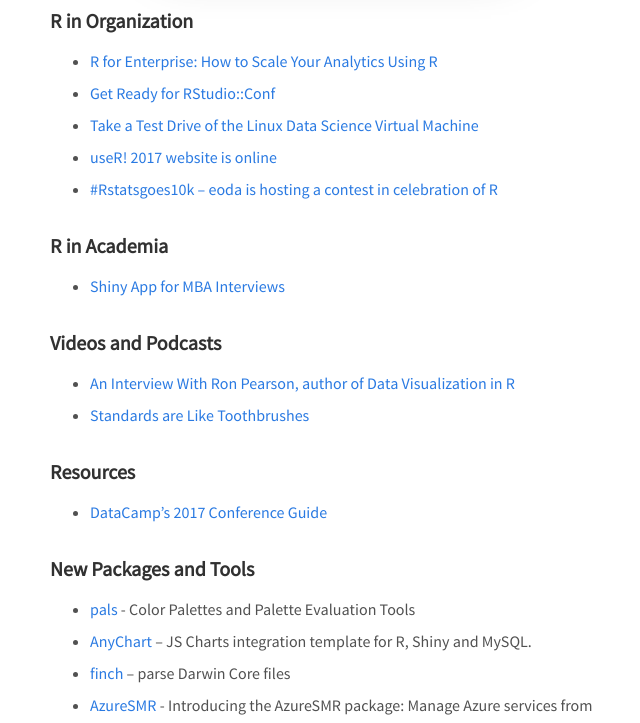
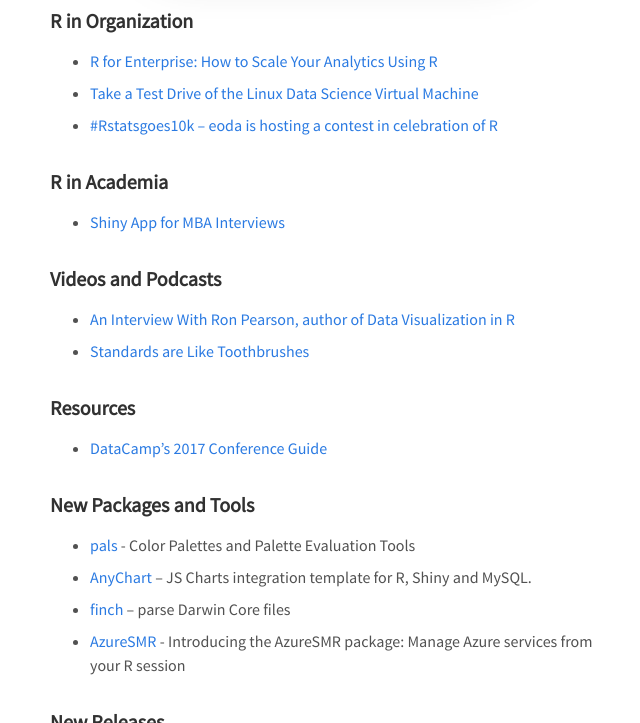
Before and after one commit to rweekly/rweekly.org, a Jekyll site: the page built from draft.md, in a window 1280 px wide and 900 px high, scrolled down 2206 px, cut to the strip 177-900 px from the top of the window. Shown: the whole strip, without its empty margins (310-950 px from the left). Built offline with Jekyll 4.4.1, drawn with Linux system fonts in a browser that asks for light colours; emoji names are drawn with the system emoji font; comment, search, counter and statistics services are not loaded.

Commit message:
deleted 2 links in the 'R in organization' section
Since we have a comprehensive list of conferences in 2017 in the 'Resources' as well as we have mentioned some of them in the 'upcoming events'. I feel we don't have to repeatedly mention the conferences again here in 'R in organization'.

It will look redundant and make readers feel that we don't have anything else to post. or just to burden our readers by reading the repetitive posts.

```diff
--- a/draft.md
+++ b/draft.md
@@ -76,11 +76,7 @@
 
 + [R for Enterprise: How to Scale Your Analytics Using R](https://www.rstudio.com/rviews/2016/12/21/r-for-enterprise-how-to-scale-your-analytics-using-r/)
 
-+ [Get Ready for RStudio::Conf](https://www.rstudio.com/rviews/2016/12/23/get-ready-for-rstudioconf/)
-
 + [Take a Test Drive of the Linux Data Science Virtual Machine](http://blog.revolutionanalytics.com/2016/12/dsvm-test-drive.html)
-
-+ [useR! 2017 website is online](https://www.r-bloggers.com/user-2017-website-is-online/)
 
 + [#Rstatsgoes10k – eoda is hosting a contest in celebration of R](https://blog.eoda.de/2016/12/21/rstatsgoes10k-eoda-is-hosting-a-contest-in-celebration-of-r/)
 
```
